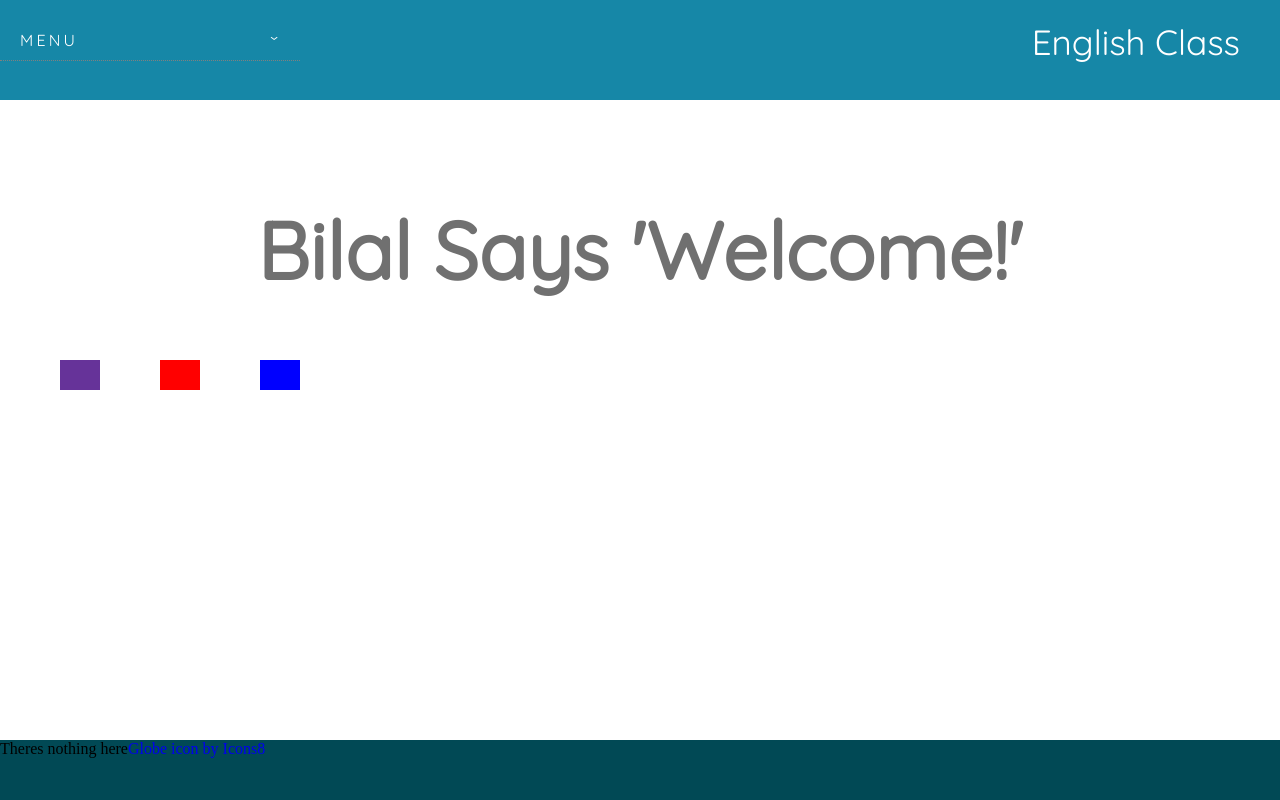
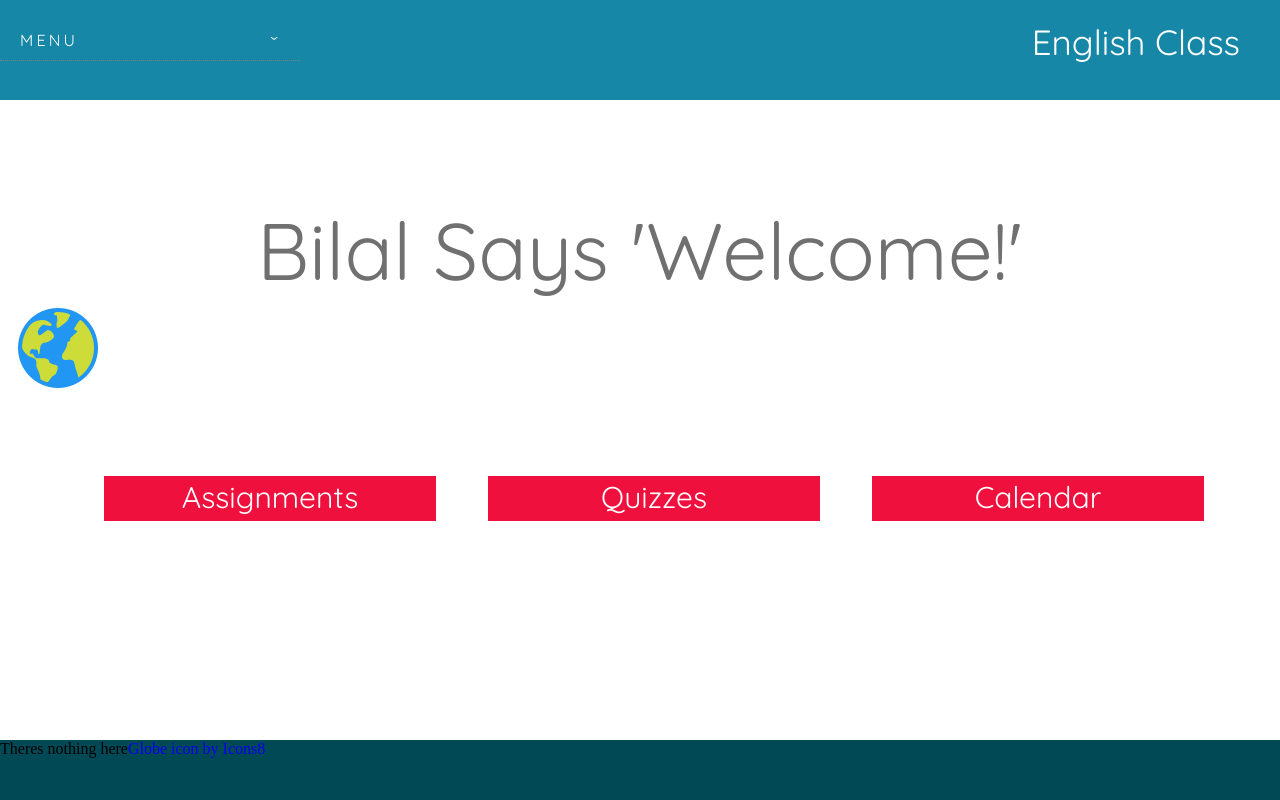
Before and after one commit to Lbpicon/bilal_class, a plain HTML site: page bilalClass/src/index.html in a window 1280 px wide. Drawn offline with Linux system fonts and the light colour scheme.

Commit message:
push up web designs

```diff
--- a/bilalClass/src/index.html
+++ b/bilalClass/src/index.html
@@ -29,14 +29,20 @@
     </nav>
 </div>
 
-<main>
+<section>
     <h2>Bilal Says 'Welcome!'</h2>
+    <div class="images">
+        <div class="assignImg" ></div>
+        <div class="quizzImg"></div>
+        <div class="calenImg"></div>
+    </div>
+
     <div class="bars">
-    <div class="bars assignments"></div>
-    <div class="bars quizzes"></div>
-    <div class="bars calendar"></div>
+    <div class="bars assignments">Assignments</div>
+    <div class="bars quizzes">Quizzes</div>
+    <div class="bars calendar">Calendar</div>
     </div>
-</main>
+</section>
 
 
 
--- a/bilalClass/style/style.css
+++ b/bilalClass/style/style.css
@@ -23,7 +23,9 @@ h2 {
     text-align: center;
     font-size: 80px;
     margin-top: 100px;
+    font-weight: 130;
     color: #707070;
+
             }
 
 .banner {
@@ -87,27 +89,51 @@ margin-right: 20px;
 
 
 .bars {
-        width: 300px;
-        height: 30px;
-        margin: 30px;
+        width: 90vw;
+        height: 45px;
+        margin-top: 40px;
+        margin-left: 52px;
          /*display: flex;
         flex-direction: row;*/
         display: flex; /* This made the boxes side by side*/
-        position: relative;
+
     }
 
+
 .assignments {
-   background-color: rebeccapurple;
+    background-color:  #F0103E;
+    color: white;
+    font-family: 'Quicksand', sans-serif;
+    text-align: center;
+    display: inline;
+    font-size: 30px;
+    padding-top: 2px;
+  }
 
 
-}
+  .assignImg {
+    content:url(../images/icons8-globe-96.png);
+    margin-left: 10px; }
+
 
 .quizzes {
-    background-color: red;
+    background-color: #F0103E;
+    color: white;
+    font-family: 'Quicksand', sans-serif;
+    text-align: center;
+    display: inline;
+    font-size: 30px;
+    padding-top: 2px;
 }
 
 .calendar {
-    background-color: blue
+    background-color:   #F0103E;
+    color: white;
+    font-family: 'Quicksand', sans-serif;
+    text-align: center;
+    display: inline;
+    font-size: 30px;
+    padding-top: 2px;
 }
 
 footer {
@@ -118,3 +144,8 @@ footer {
     width: 100%;
 
 }
+
+ .assignments > a {
+    color: white;
+    font-family: 'Quicksand', sans-serif;
+}
```
Also changed, not shown: bilalClass/images/icons8-globe-96.png (added), 1 other file.
